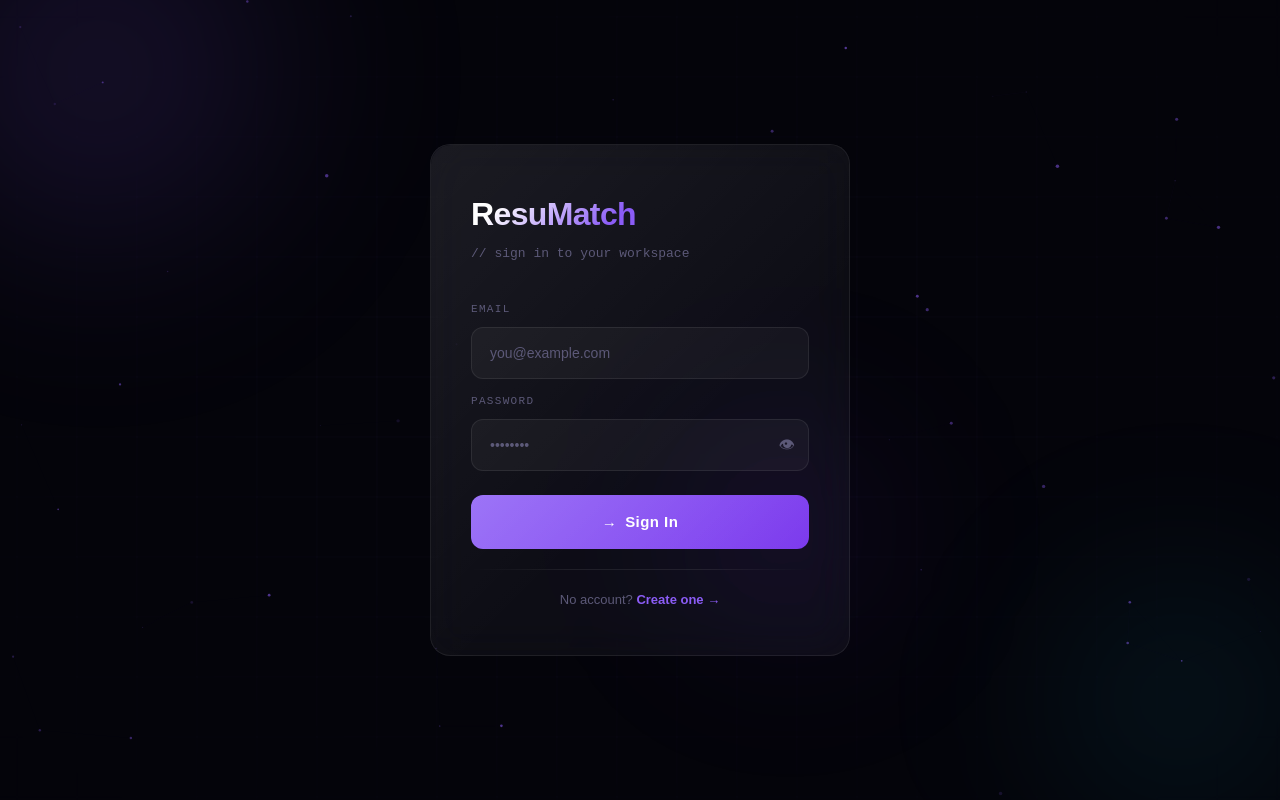
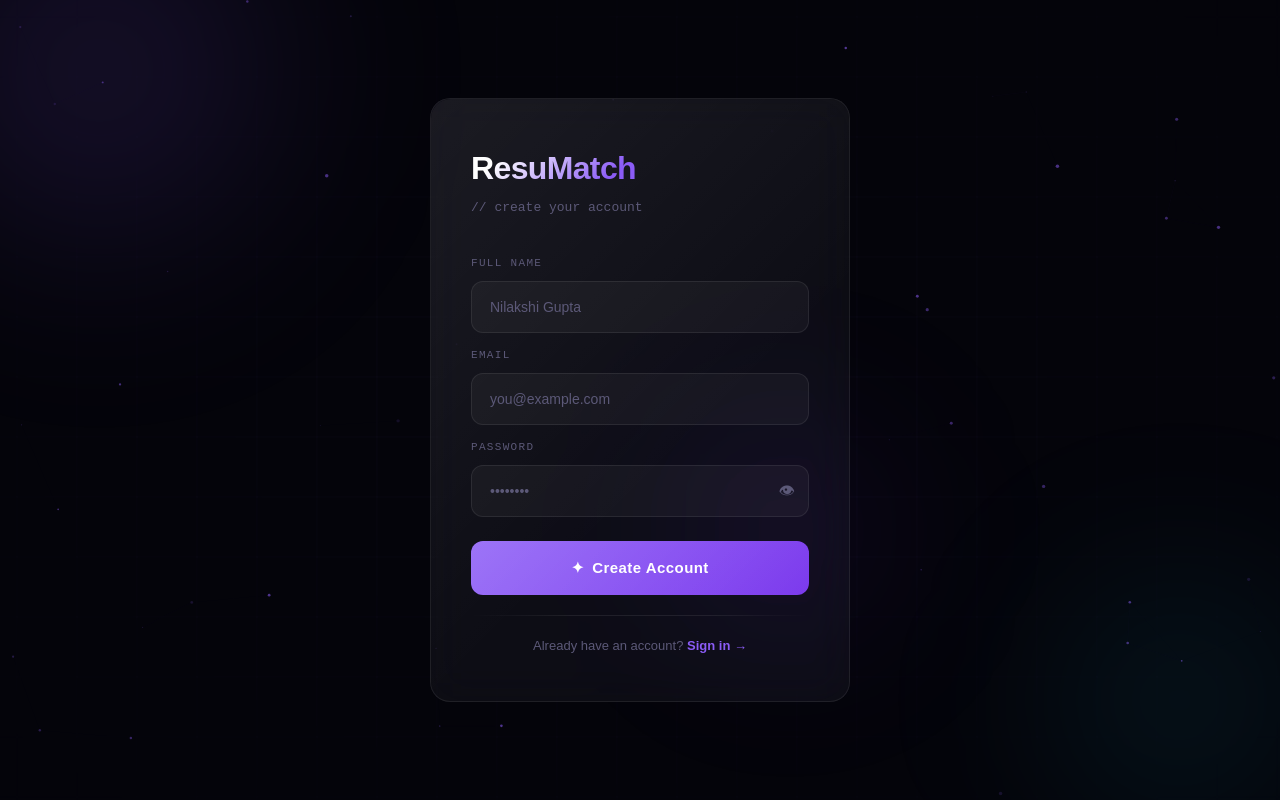
Before and after one commit to NilakshiGupta/resumatch-frontend, a React (Vite) app: page /register in a window 1280 px wide. Built offline with nearby package versions, Linux system fonts and the light colour scheme.

Commit message:
fix register page

```diff
--- a/src/pages/Register.jsx
+++ b/src/pages/Register.jsx
@@ -4,7 +4,6 @@ import { useNavigate, Link } from 'react-router-dom'
 
 const API = import.meta.env.VITE_API_URL
 
-/* ── tiny particle canvas ──────────────────────────── */
 function ParticleCanvas() {
     const ref = useRef(null)
     useEffect(() => {
@@ -12,49 +11,28 @@ function ParticleCanvas() {
         const ctx = canvas.getContext('2d')
         let raf, W, H
         const particles = []
-
-        const resize = () => {
-            W = canvas.width  = window.innerWidth
-            H = canvas.height = window.innerHeight
-        }
+        const resize = () => { W = canvas.width = window.innerWidth; H = canvas.height = window.innerHeight }
         resize()
         window.addEventListener('resize', resize)
-
         for (let i = 0; i < 60; i++) {
-            particles.push({
-                x: Math.random() * window.innerWidth,
-                y: Math.random() * window.innerHeight,
-                r: Math.random() * 1.5 + 0.3,
-                vx: (Math.random() - 0.5) * 0.3,
-                vy: (Math.random() - 0.5) * 0.3,
-                a: Math.random() * 0.5 + 0.1,
-            })
+            particles.push({ x: Math.random() * window.innerWidth, y: Math.random() * window.innerHeight, r: Math.random() * 1.5 + 0.3, vx: (Math.random() - 0.5) * 0.3, vy: (Math.random() - 0.5) * 0.3, a: Math.random() * 0.5 + 0.1 })
         }
-
         const draw = () => {
             ctx.clearRect(0, 0, W, H)
             particles.forEach(p => {
                 p.x += p.vx; p.y += p.vy
                 if (p.x < 0) p.x = W; if (p.x > W) p.x = 0
                 if (p.y < 0) p.y = H; if (p.y > H) p.y = 0
-                ctx.beginPath()
-                ctx.arc(p.x, p.y, p.r, 0, Math.PI * 2)
-                ctx.fillStyle = `rgba(139,92,246,${p.a})`
-                ctx.fill()
+                ctx.beginPath(); ctx.arc(p.x, p.y, p.r, 0, Math.PI * 2)
+                ctx.fillStyle = `rgba(139,92,246,${p.a})`; ctx.fill()
             })
-            // draw connections
             for (let i = 0; i < particles.length; i++) {
                 for (let j = i + 1; j < particles.length; j++) {
-                    const dx = particles[i].x - particles[j].x
-                    const dy = particles[i].y - particles[j].y
+                    const dx = particles[i].x - particles[j].x, dy = particles[i].y - particles[j].y
                     const dist = Math.sqrt(dx*dx + dy*dy)
                     if (dist < 120) {
-                        ctx.beginPath()
-                        ctx.moveTo(particles[i].x, particles[i].y)
-                        ctx.lineTo(particles[j].x, particles[j].y)
-                        ctx.strokeStyle = `rgba(139,92,246,${0.06 * (1 - dist/120)})`
-                        ctx.lineWidth = 0.5
-                        ctx.stroke()
+                        ctx.beginPath(); ctx.moveTo(particles[i].x, particles[i].y); ctx.lineTo(particles[j].x, particles[j].y)
+                        ctx.strokeStyle = `rgba(139,92,246,${0.06 * (1 - dist/120)})`; ctx.lineWidth = 0.5; ctx.stroke()
                     }
                 }
             }
@@ -66,22 +44,18 @@ function ParticleCanvas() {
     return <canvas ref={ref} style={{ position:'fixed', inset:0, zIndex:0, pointerEvents:'none' }} />
 }
 
-/* ── 3D tilt hook ───────────────────────────────────── */
 function useTilt(ref) {
     useEffect(() => {
         const el = ref.current
         if (!el) return
         const onMove = (e) => {
             const rect = el.getBoundingClientRect()
-            const cx = rect.left + rect.width  / 2
-            const cy = rect.top  + rect.height / 2
-            const dx = (e.clientX - cx) / (rect.width  / 2)
-            const dy = (e.clientY - cy) / (rect.height / 2)
+            const cx = rect.left + rect.width / 2, cy = rect.top + rect.height / 2
+            const dx = (e.clientX - cx) / (rect.width / 2), dy = (e.clientY - cy) / (rect.height / 2)
             el.style.transform = `perspective(900px) rotateY(${dx * 8}deg) rotateX(${-dy * 6}deg) scale3d(1.02,1.02,1.02)`
             const shine = el.querySelector('.card-shine')
             if (shine) {
-                const px = ((e.clientX - rect.left) / rect.width)  * 100
-                const py = ((e.clientY - rect.top)  / rect.height) * 100
+                const px = ((e.clientX - rect.left) / rect.width) * 100, py = ((e.clientY - rect.top) / rect.height) * 100
                 shine.style.background = `radial-gradient(circle at ${px}% ${py}%, rgba(255,255,255,0.08) 0%, transparent 60%)`
                 shine.style.opacity = '1'
             }
@@ -91,13 +65,13 @@ function useTilt(ref) {
             const shine = el.querySelector('.card-shine')
             if (shine) shine.style.opacity = '0'
         }
-        el.addEventListener('mousemove', onMove)
-        el.addEventListener('mouseleave', onLeave)
+        el.addEventListener('mousemove', onMove); el.addEventListener('mouseleave', onLeave)
         return () => { el.removeEventListener('mousemove', onMove); el.removeEventListener('mouseleave', onLeave) }
     }, [])
 }
 
-export default function Login() {
+export default function Register() {
+    const [name, setName]         = useState('')
     const [email, setEmail]       = useState('')
     const [password, setPassword] = useState('')
     const [error, setError]       = useState('')
@@ -107,16 +81,16 @@ export default function Login() {
     const cardRef  = useRef(null)
     useTilt(cardRef)
 
-    const handleLogin = async () => {
-        if (!email || !password) { setError('Please fill all fields'); return }
+    const handleRegister = async () => {
+        if (!name || !email || !password) { setError('Please fill all fields'); return }
         setLoading(true); setError('')
         try {
-            const res = await axios.post(`${API}/api/auth/login`, { email, password })
+            const res = await axios.post(`${API}/api/auth/register`, { name, email, password })
             localStorage.setItem('token', res.data.token)
             localStorage.setItem('name',  res.data.name)
             navigate('/dashboard')
         } catch {
-            setError('Invalid email or password')
+            setError('Registration failed. Email may already exist.')
         }
         setLoading(false)
     }
@@ -127,23 +101,20 @@ export default function Login() {
             <div className="bg-grid" />
             <div className="orb orb-1" /><div className="orb orb-2" /><div className="orb orb-3" />
 
-            {/* card */}
             <div ref={cardRef} className="page-enter glass" style={{
                 width:'100%', maxWidth:'420px', padding:'44px 40px',
                 transition:'transform 0.15s ease, box-shadow 0.3s',
                 position:'relative', zIndex:1,
             }}>
-                {/* shine overlay */}
                 <div className="card-shine" style={{
                     position:'absolute', inset:0, borderRadius:'inherit',
                     opacity:0, pointerEvents:'none', transition:'opacity 0.2s', zIndex:0,
                 }} />
 
-                {/* header */}
                 <div style={{ marginBottom:'36px', position:'relative', zIndex:1 }}>
                     <div className="logo-text" style={{ fontSize:'32px', marginBottom:'4px' }}>ResuMatch</div>
                     <p style={{ color:'var(--text-3)', fontSize:'13px', fontFamily:'var(--font-mono)' }}>
-                        // sign in to your workspace
+                        // create your account
                     </p>
                 </div>
 
@@ -158,18 +129,14 @@ export default function Login() {
                     </div>
                 )}
 
-                {/* fields */}
                 <div style={{ display:'flex', flexDirection:'column', gap:'14px', marginBottom:'24px', position:'relative', zIndex:1 }}>
                     <div>
+                        <div className="section-label">Full Name</div>
+                        <input className="input-field" type="text" placeholder="Nilakshi Gupta" value={name} onChange={e => setName(e.target.value)} onKeyDown={e => e.key === 'Enter' && handleRegister()} />
+                    </div>
+                    <div>
                         <div className="section-label">Email</div>
-                        <input
-                            className="input-field"
-                            type="email"
-                            placeholder="you@example.com"
-                            value={email}
-                            onChange={e => setEmail(e.target.value)}
-                            onKeyDown={e => e.key === 'Enter' && handleLogin()}
-                        />
+                        <input className="input-field" type="email" placeholder="you@example.com" value={email} onChange={e => setEmail(e.target.value)} onKeyDown={e => e.key === 'Enter' && handleRegister()} />
                     </div>
                     <div>
                         <div className="section-label">Password</div>
@@ -180,42 +147,34 @@ export default function Login() {
                                 placeholder="••••••••"
                                 value={password}
                                 onChange={e => setPassword(e.target.value)}
-                                onKeyDown={e => e.key === 'Enter' && handleLogin()}
+                                onKeyDown={e => e.key === 'Enter' && handleRegister()}
                                 style={{ paddingRight:'48px' }}
                             />
-                            <button
-                                onClick={() => setShowPass(!showPass)}
-                                style={{
-                                    position:'absolute', right:'14px', top:'50%', transform:'translateY(-50%)',
-                                    background:'none', border:'none', color:'var(--text-3)', cursor:'pointer',
-                                    fontSize:'16px', transition:'color 0.2s',
-                                }}
-                            >
+                            <button onClick={() => setShowPass(!showPass)} style={{
+                                position:'absolute', right:'14px', top:'50%', transform:'translateY(-50%)',
+                                background:'none', border:'none', color:'var(--text-3)', cursor:'pointer', fontSize:'16px',
+                            }}>
                                 {showPass ? '🙈' : '👁'}
                             </button>
                         </div>
                     </div>
                 </div>
 
-                <button
-                    className="btn-primary"
-                    onClick={handleLogin}
-                    disabled={loading}
-                    style={{ width:'100%', justifyContent:'center', padding:'15px', fontSize:'15px', position:'relative', zIndex:1 }}
-                >
+                <button className="btn-primary" onClick={handleRegister} disabled={loading}
+                        style={{ width:'100%', justifyContent:'center', padding:'15px', fontSize:'15px', position:'relative', zIndex:1 }}>
                     {loading ? (
-                        <><span className="spinner" style={{ width:'18px', height:'18px', borderWidth:'2px' }} /> Signing in...</>
+                        <><span className="spinner" style={{ width:'18px', height:'18px', borderWidth:'2px' }} /> Creating account...</>
                     ) : (
-                        <><span>→</span> Sign In</>
+                        <><span>✦</span> Create Account</>
                     )}
                 </button>
 
                 <div className="divider" style={{ position:'relative', zIndex:1 }} />
 
                 <p style={{ color:'var(--text-3)', fontSize:'13px', textAlign:'center', position:'relative', zIndex:1 }}>
-                    No account?{' '}
-                    <Link to="/register" style={{ color:'var(--purple)', textDecoration:'none', fontWeight:600, transition:'color 0.2s' }}>
-                        Create one →
+                    Already have an account?{' '}
+                    <Link to="/login" style={{ color:'var(--purple)', textDecoration:'none', fontWeight:600 }}>
+                        Sign in →
                     </Link>
                 </p>
             </div>
```
